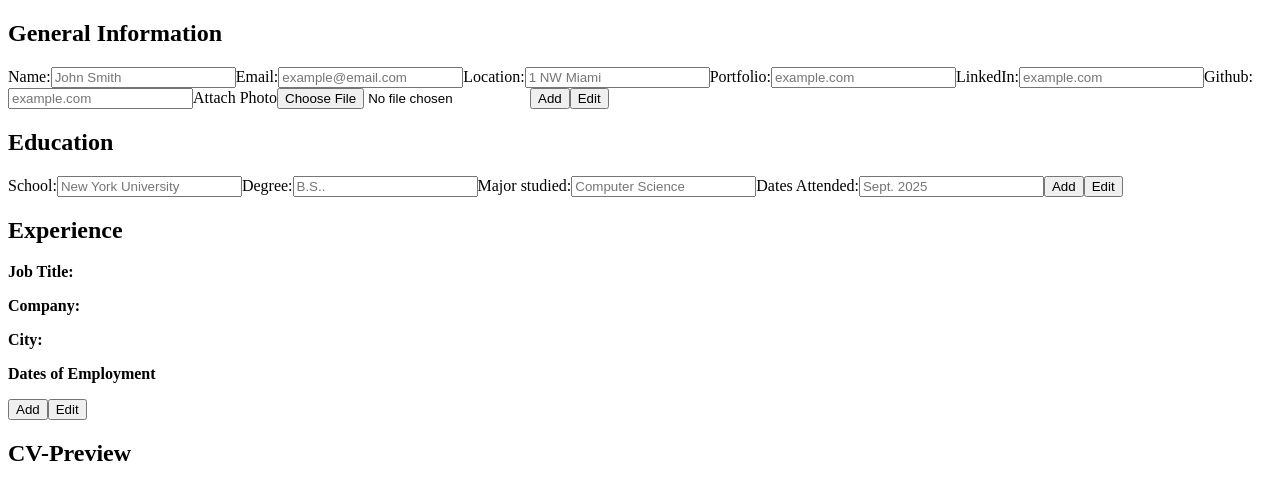
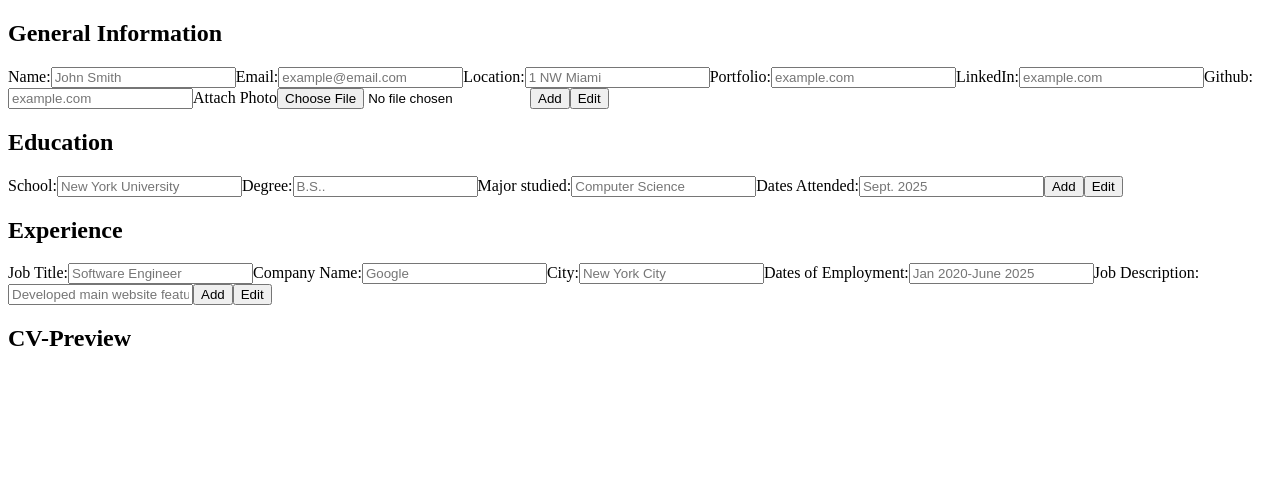
Before and after one commit to luisdaniel0/CV-application, a React (Vite) app in the folder cv-app/: page / in a window 1280 px wide. Shown: the top 500 px of the page. Built offline with nearby package versions, Linux system fonts and the light colour scheme.

Commit message:
added editExperience state to toggle booleans depending if user clicks add/edit

```diff
--- a/cv-app/src/App.jsx
+++ b/cv-app/src/App.jsx
@@ -27,7 +27,7 @@ function App() {
   });
   const [editGeneral, setEditGeneral] = useState(false);
   const [editEducation, setEditEducation] = useState(false);
-  const [editExperience, setEditExperience] = useState(true);
+  const [editExperience, setEditExperience] = useState(false);
   const [file, setFile] = useState(null);
 
   function handleInput(e) {
@@ -61,6 +61,15 @@ function App() {
     setEditEducation(true);
   }
 
+  function handleExperienceInfo() {
+    setEditExperience(false);
+  }
+
+  function handleExperienceSubmit(e) {
+    e.preventDefault();
+    setEditExperience(true);
+  }
+
   return (
     <>
       <div className="main">
@@ -87,6 +96,9 @@ function App() {
             handleSubmit={handleSubmit}
             handleEdit={handleEdit}
             handleInput={handleInput}
+            editExperience={editExperience}
+            handleExperienceInfo={handleExperienceInfo}
+            handleExperienceSubmit={handleExperienceSubmit}
           />
         </div>
         <div className="mainSections right">
--- a/cv-app/src/components/Experience.jsx
+++ b/cv-app/src/components/Experience.jsx
@@ -6,13 +6,14 @@ export default function Experience({
   handleEdit,
   handleInput,
   handleSubmit,
+  handleExperienceInfo,
+  handleExperienceSubmit,
+  editExperience,
 }) {
   return (
     <>
       <h2 className="experienceHeader">Experience</h2>
-      <form onSubmit={handleSubmit} className="experienceForm">
-        {isEditing ? (
-          <>
+      <form onSubmit={handleExperienceSubmit} className="experienceForm">
         <label>
           Job Title:
           <input
@@ -20,6 +21,7 @@ export default function Experience({
             name="jobTitle"
             placeholder="Software Engineer"
             onChange={handleInput}
+            disabled={editExperience}
           />
         </label>
         <label>
@@ -29,6 +31,7 @@ export default function Experience({
             name="companyName"
             placeholder="Google"
             onChange={handleInput}
+            disabled={editExperience}
           />
         </label>
         <label>
@@ -38,6 +41,7 @@ export default function Experience({
             name="city"
             placeholder="New York City"
             onChange={handleInput}
+            disabled={editExperience}
           />
         </label>
         <label>
@@ -47,6 +51,7 @@ export default function Experience({
             name="employmentDates"
             placeholder="Jan 2020-June 2025"
             onChange={handleInput}
+            disabled={editExperience}
           />
         </label>
         <label>
@@ -56,26 +61,13 @@ export default function Experience({
             name="jobDescription"
             placeholder="Developed main website features.."
             onChange={handleInput}
+            disabled={editExperience}
           />
         </label>
-          </>
-        ) : (
-          <>
-            <p>
-              <strong>Job Title:</strong> {userData.jobTitle}
-            </p>
-            <p>
-              <strong>Company:</strong> {userData.companyName}
-            </p>
-            <p>
-              <strong>City:</strong> {userData.city}
-            </p>
-            <p>
-              <strong>Dates of Employment</strong> {userData.employmentDates}
-            </p>
-          </>
-        )}
-        <Button handleEdit={handleEdit} />
+        <button type="submit">Add</button>
+        <button type="button" onClick={handleExperienceInfo}>
+          Edit
+        </button>
       </form>
     </>
   );
```
Lines whose indentation alone changed are shown as unchanged.
